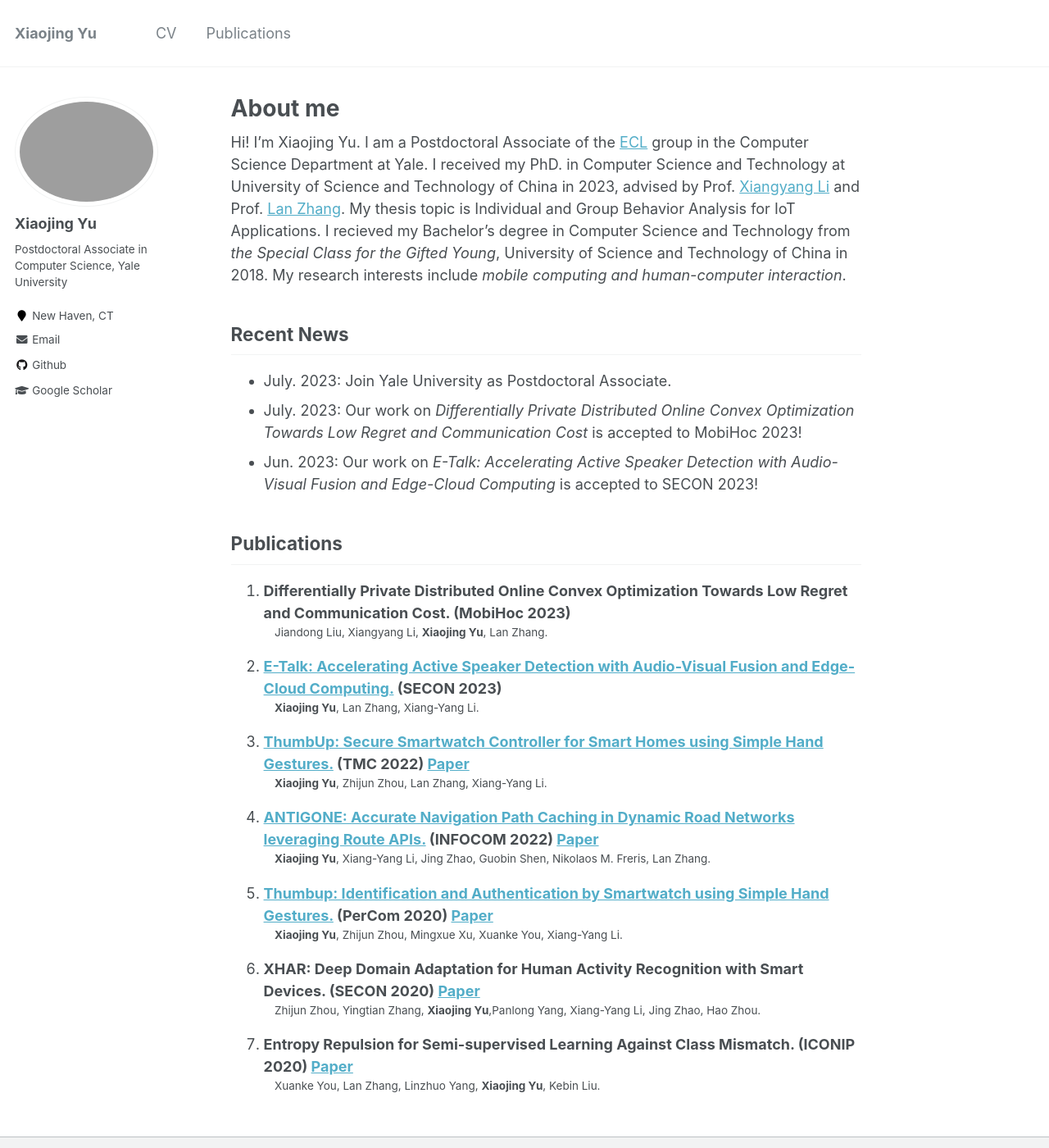
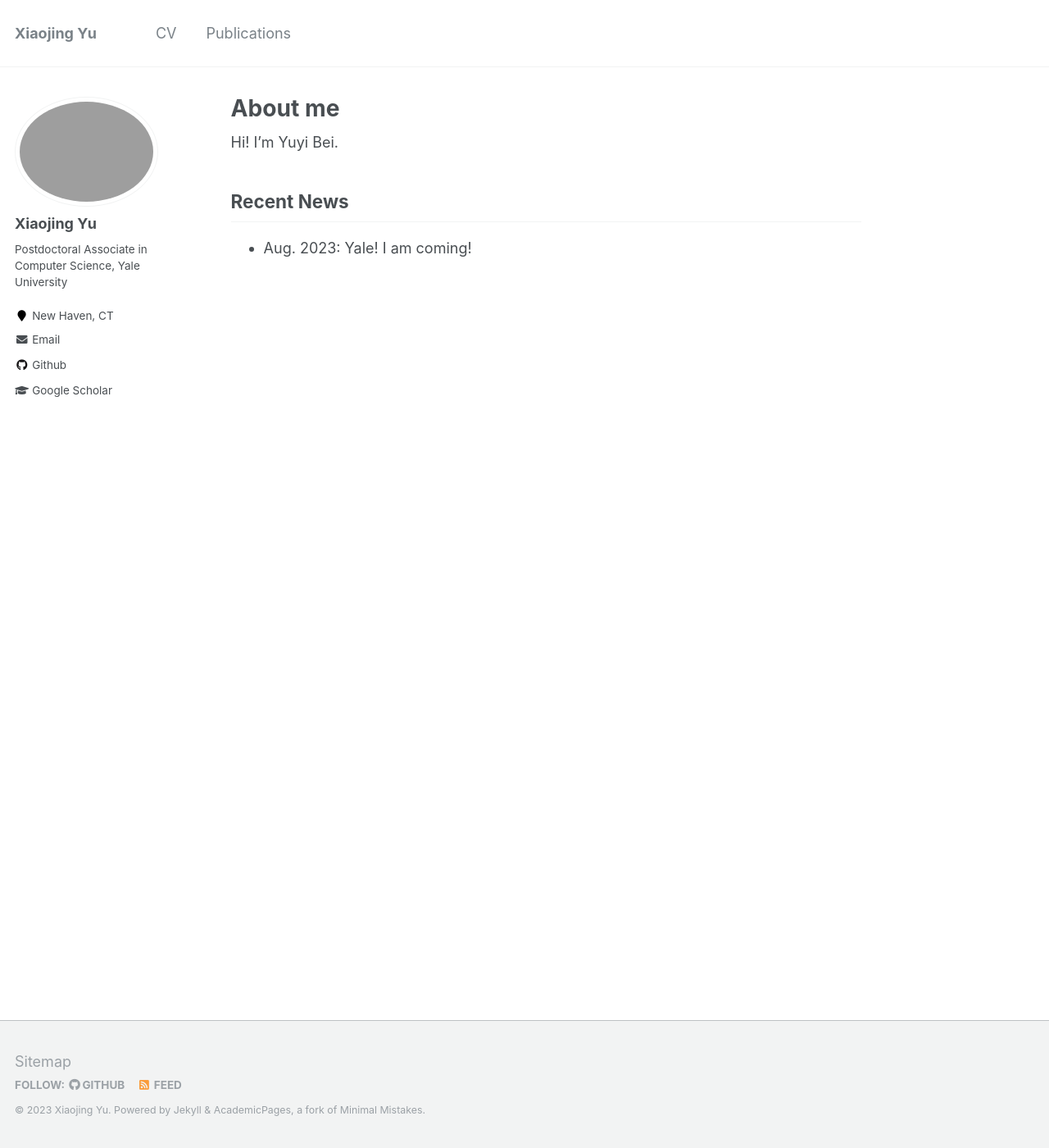
Before and after one commit to YuyiBei/yuyi, a Jekyll site: the page built from _pages/about.md, in a window 1280 px wide and 1400 px high. Shown: the whole window at 82% size. Built offline with Jekyll 4.4.1, drawn with Linux system fonts in a browser that asks for light colours.

Commit message:
Update about.md

```diff
--- a/_pages/about.md
+++ b/_pages/about.md
@@ -8,30 +8,8 @@ redirect_from:
   - /about.html
 ---
 
-Hi! I'm Xiaojing Yu. I am a Postdoctoral Associate of the [ECL](https://www.yecl.org/) group in the Computer Science Department at Yale. I received my PhD. in Computer Science and Technology at University of Science and Technology of China in 2023, advised by  Prof. [Xiangyang Li](http://staff.ustc.edu.cn/~xiangyangli/) and Prof. [Lan Zhang](https://scholar.google.com/citations?user=83QxmA8AAAAJ&hl=en). My thesis topic is Individual and Group Behavior Analysis for IoT Applications.
-I recieved my Bachelor’s degree in Computer Science and Technology from *the Special Class for the Gifted Young*, University of Science and Technology of China in 2018.
-My research interests include *mobile computing and human-computer interaction*.
+Hi! I'm Yuyi Bei.
 
 Recent News
 ------
-* July. 2023: Join Yale University as Postdoctoral Associate.
-* July. 2023: Our work on *Differentially Private Distributed Online Convex Optimization Towards Low Regret and Communication Cost* is accepted to MobiHoc 2023!
-* Jun. 2023: Our work on *E-Talk: Accelerating Active Speaker Detection with Audio-Visual Fusion and Edge-Cloud Computing* is accepted to SECON 2023!
-
-
-Publications
-------
-1. **Differentially Private Distributed Online Convex Optimization Towards Low Regret and Communication Cost.** (MobiHoc 2023)
-: Jiandong Liu, Xiangyang Li, **Xiaojing Yu**, Lan Zhang.
-2. [**E-Talk: Accelerating Active Speaker Detection with Audio-Visual Fusion and Edge-Cloud Computing.**](/publications/E-Talk Accelerating Active Speaker Detection with Audio-Visual Fusion and Edge-Cloud Computing) (SECON 2023)
-: **Xiaojing Yu**, Lan Zhang, Xiang-Yang Li.
-3. [**ThumbUp: Secure Smartwatch Controller for Smart Homes using Simple Hand Gestures.**](/publications/ThumbUp Secure Smartwatch Controller for Smart Homes using Simple Hand Gestures) (TMC 2022) [Paper](https://doi.ieeecomputersociety.org/10.1109/TMC.2022.3216927)
-: **Xiaojing Yu**, Zhijun Zhou, Lan Zhang, Xiang-Yang Li.
-4. [**ANTIGONE: Accurate Navigation Path Caching in Dynamic Road Networks leveraging Route APIs.**](/publications/ANTIGONE Accurate Navigation Path Caching in Dynamic Road Networks leveraging Route APIs) (INFOCOM 2022) [Paper](https://ieeexplore.ieee.org/abstract/document/9796817)
-: **Xiaojing Yu**, Xiang-Yang Li, Jing Zhao, Guobin Shen, Nikolaos M. Freris, Lan Zhang.
-5. [**Thumbup: Identification and Authentication by Smartwatch using Simple Hand Gestures.**](/publication/Thumbup Identification and Authentication by Smartwatch using Simple Hand Gestures) (PerCom 2020) [Paper](https://www.computer.org/csdl/proceedings-article/percom/2020/09127367/1l3yJSxjyqQ)
-: **Xiaojing Yu**, Zhijun Zhou, Mingxue Xu, Xuanke You, Xiang-Yang Li.
-6. **XHAR: Deep Domain Adaptation for Human Activity Recognition with Smart Devices.**  (SECON 2020) [Paper](https://ieeexplore.ieee.org/abstract/document/9158431)
-: Zhijun Zhou, Yingtian Zhang, **Xiaojing Yu**,Panlong Yang, Xiang-Yang Li, Jing Zhao, Hao Zhou.
-7. **Entropy Repulsion for Semi-supervised Learning Against Class Mismatch.** (ICONIP 2020) [Paper](https://ieeexplore.ieee.org/abstract/document/9158431)
-: Xuanke You, Lan Zhang, Linzhuo Yang, **Xiaojing Yu**, Kebin Liu.
+* Aug. 2023: Yale! I am coming!
```
